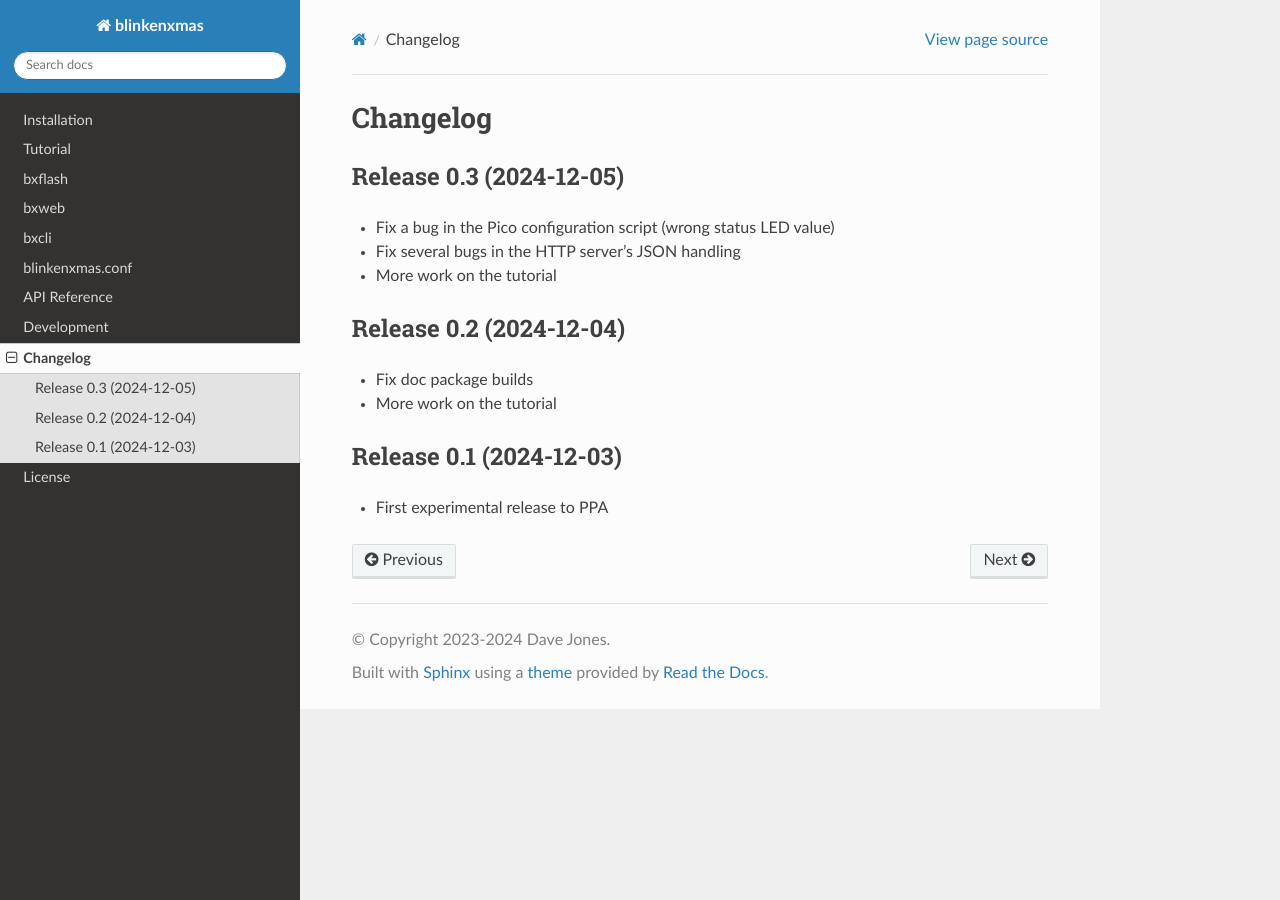
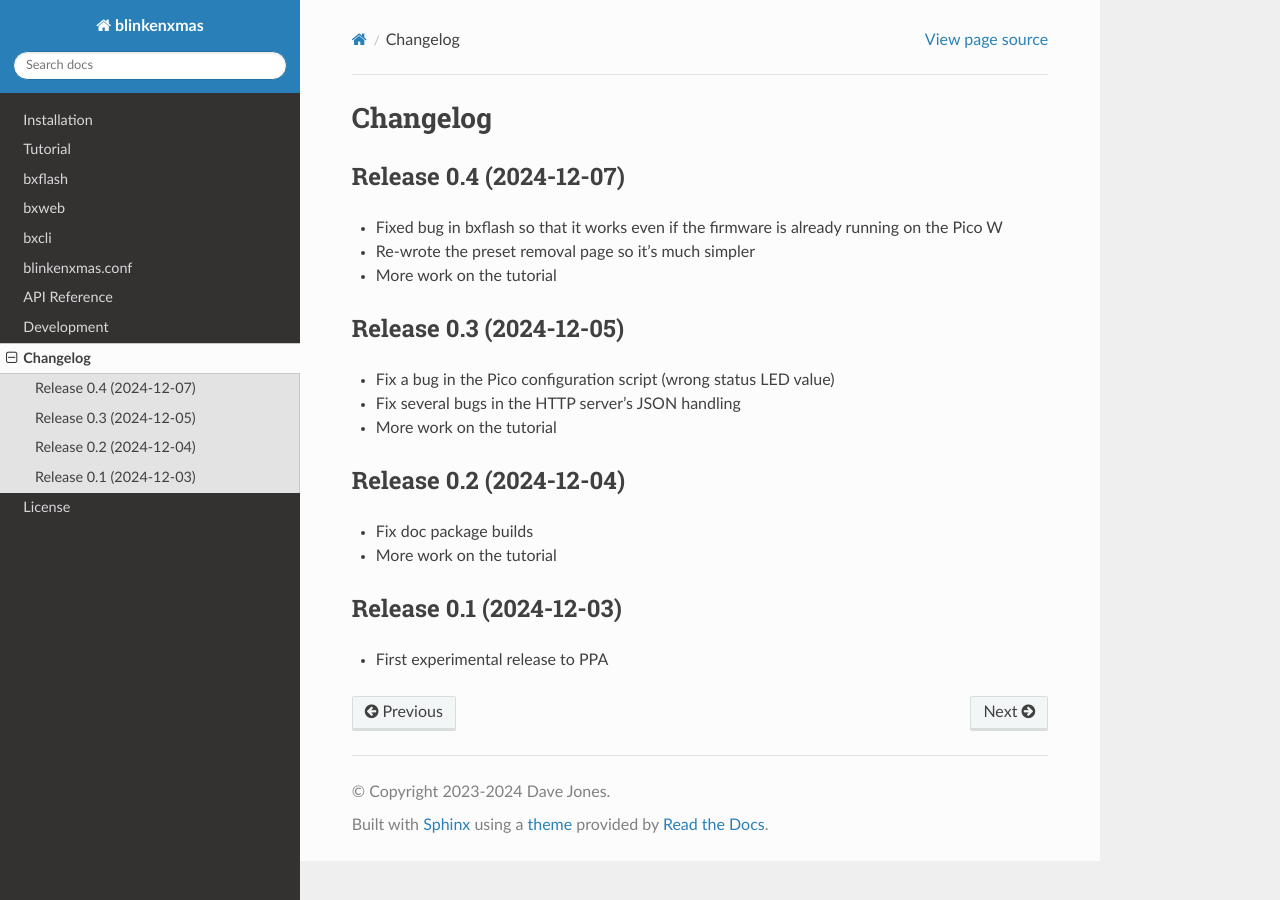
Before and after one commit to waveform80/blinkenxmas, a Sphinx documentation site: the page built from docs/changelog.rst, in a window 1280 px wide. Built offline with Sphinx 7.4.7 and the Read the Docs theme 3.1.0, drawn with Linux system fonts in a browser that asks for light colours; formulas are drawn with MathJax 3.

Commit message:
Bump to 0.4

```diff
--- a/docs/changelog.rst
+++ b/docs/changelog.rst
@@ -1,6 +1,15 @@
 =========
 Changelog
 =========
+
+
+Release 0.4 (2024-12-07)
+========================
+
+* Fixed bug in bxflash so that it works even if the firmware is already running
+  on the Pico W
+* Re-wrote the preset removal page so it's much simpler
+* More work on the tutorial
 
 
 Release 0.3 (2024-12-05)
--- a/setup.cfg
+++ b/setup.cfg
@@ -1,7 +1,7 @@
 # coding: utf-8
 [metadata]
 name = blinkenxmas
-version = 0.3
+version = 0.4
 description = Making your Christmas tree vomit rainbows since 2023
 long_description = file: README.rst
 author = Dave Jones
```
